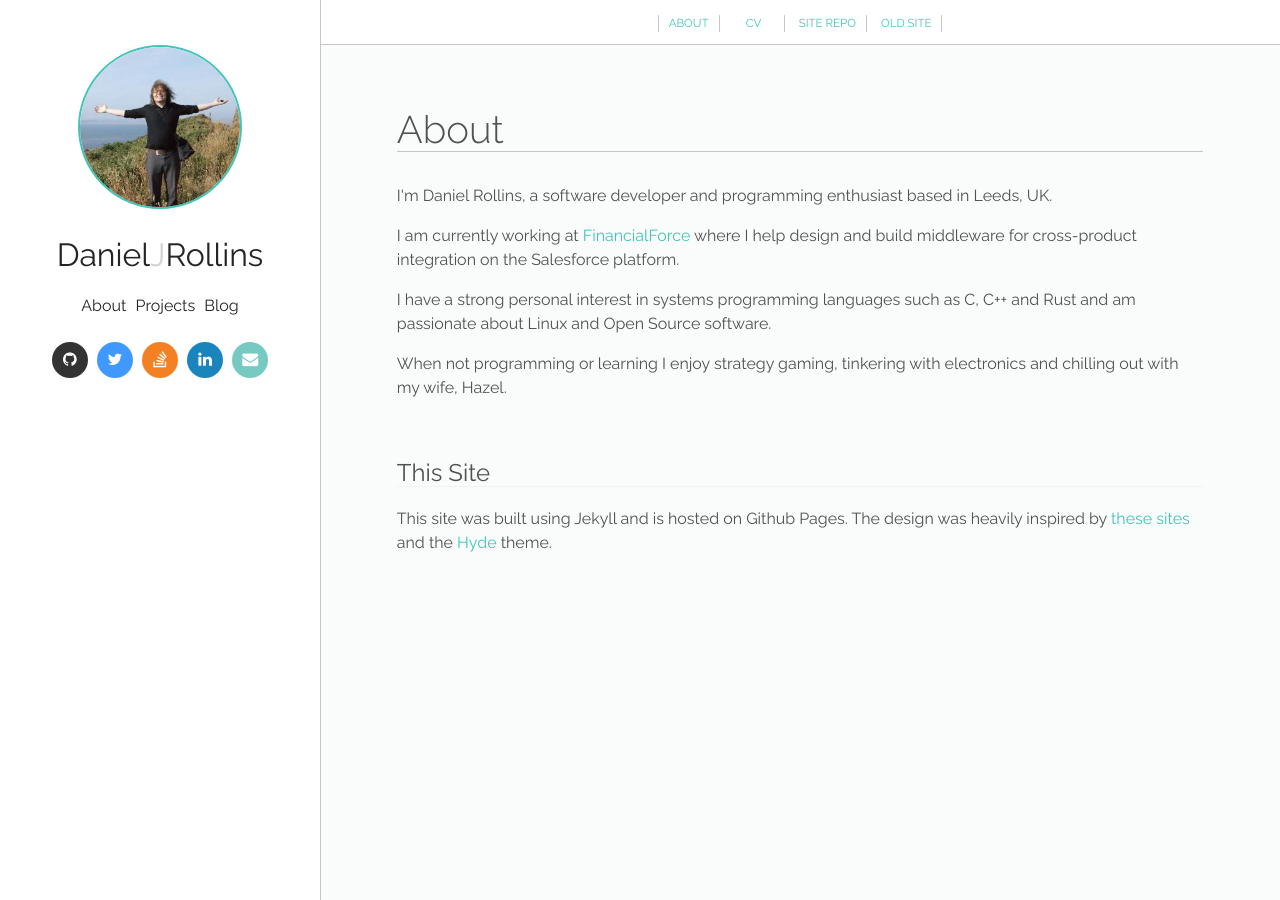
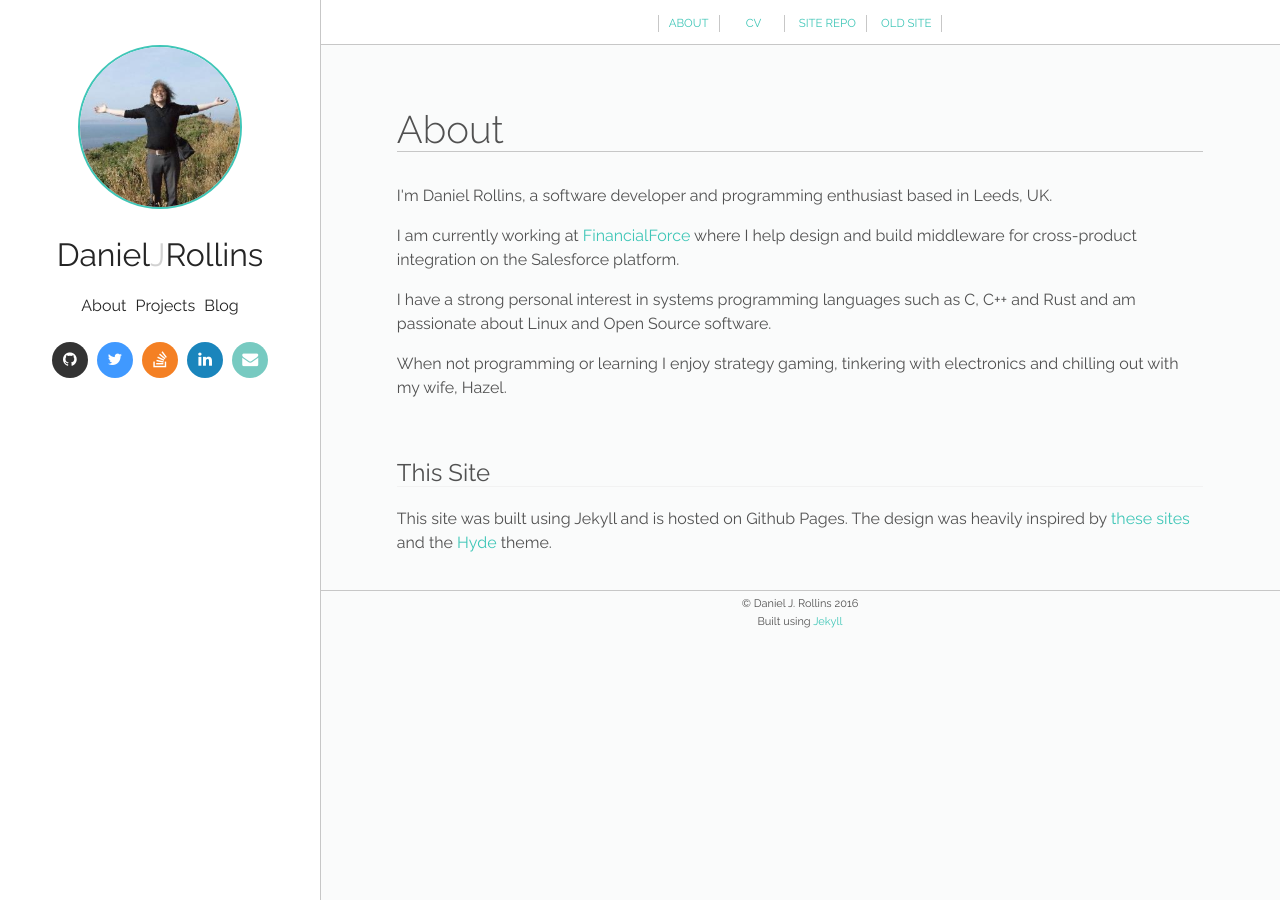
Before and after one commit to djrollins/djrollins.github.io, a Jekyll site: the page built from index.html, in a window 1280 px wide. Built offline with Jekyll 4.4.1, drawn with Linux system fonts in a browser that asks for light colours.

Commit message:
Add footer with copyright information

```diff
--- /dev/null
+++ b/_includes/footer.html
@@ -0,0 +1,4 @@
+<footer>
+<p>© Daniel J. Rollins 2016<t/p>
+<p>Built using <a href="http://jekyllrb.com/" target="_blank">Jekyll</a></p>
+</footer>
--- a/_layouts/page.html
+++ b/_layouts/page.html
@@ -5,3 +5,4 @@ layout: default
 <section class="page-content">
     {{content}}
 </section>
+{% include footer.html %}
--- a/_sass/_page.scss
+++ b/_sass/_page.scss
@@ -38,6 +38,16 @@ main.site-content {
 	h2 {
 		border-bottom: 1px solid #F2F2F2;
 	}
+
+	footer {
+		border-top: 1px solid #C7C7C7;
+		text-align: center;
+		padding: 4px;
+		p {
+			margin: 1px;
+			font-size: 11px;
+		}
+	}
 }
 
 @media (min-width: 900px) {
```
